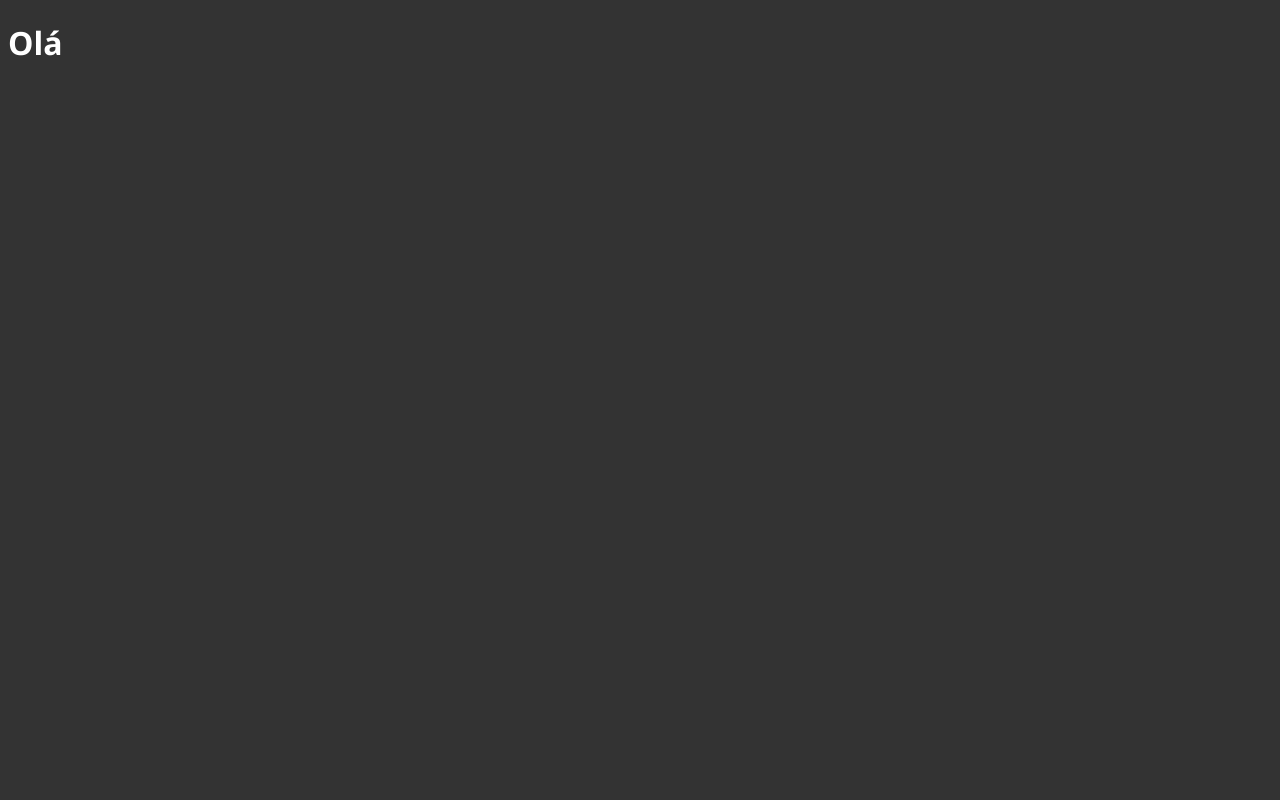
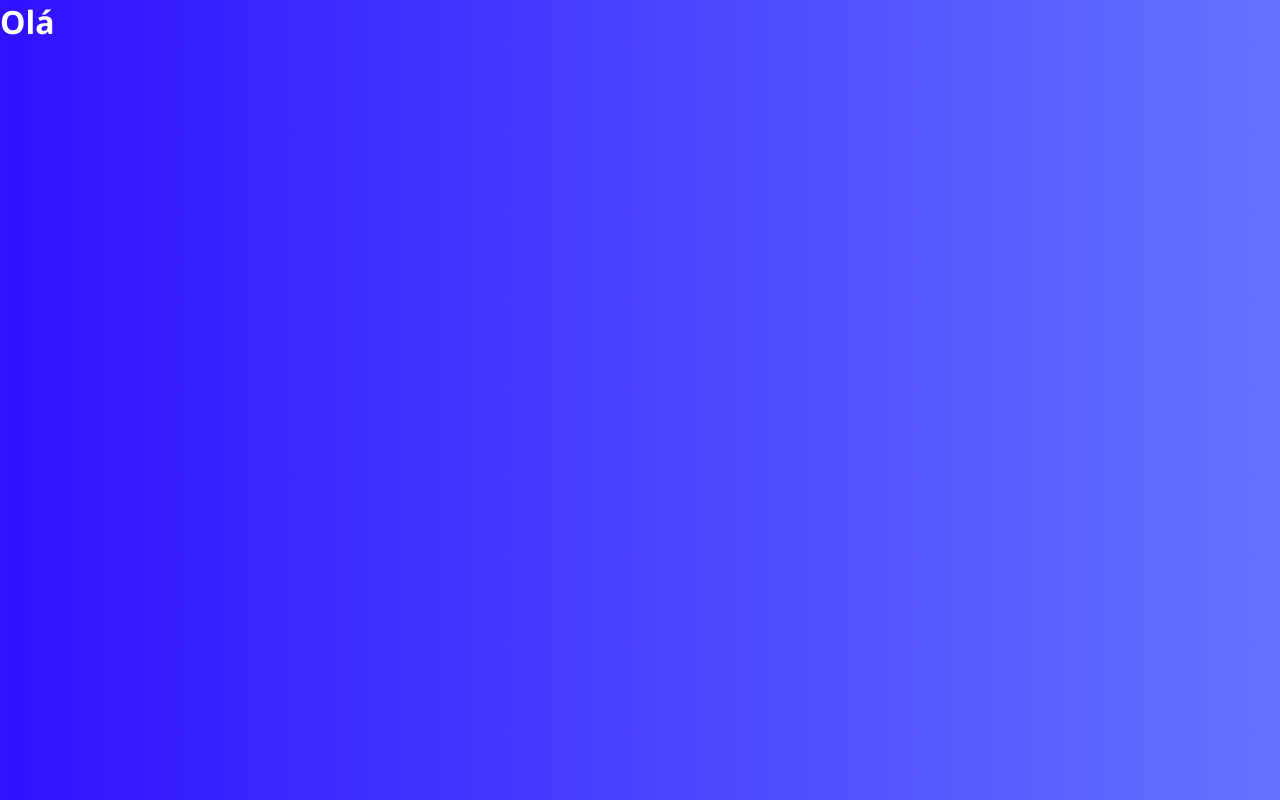
Before and after one commit to tharsila/Todo-React-TS, a React (Vite) app: page / in a window 1280 px wide. Built offline with nearby package versions, Linux system fonts and the light colour scheme.

Commit message:
feat: global css

```diff
--- a/src/global.css
+++ b/src/global.css
@@ -1,5 +1,15 @@
+* {
+  margin: 0;
+  padding: 0;
+  box-sizing: border-box;
+}
+
 body {
-  background: #333333;
+  background: linear-gradient(
+    90deg,
+    rgba(48, 16, 255, 1) 0%,
+    rgba(100, 115, 255, 1) 100%
+  );
   color: #ffffff;
   font-family: 'Segoe UI', Tahoma, Geneva, Verdana, sans-serif;
 }
```
